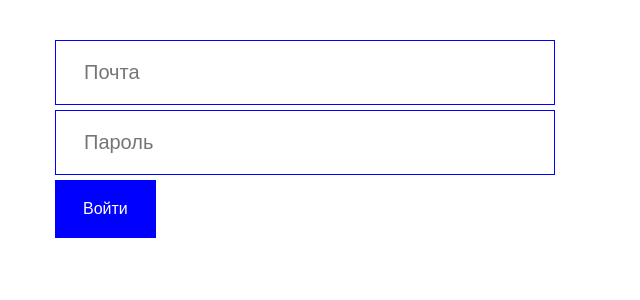
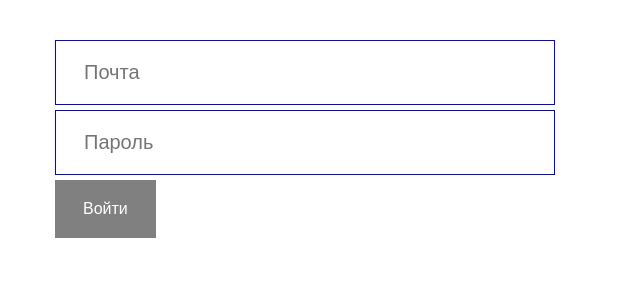
Before and after one commit to Az212At/registration, a Vue app: page /#/ in a window 1280 px wide. Shown: the top 300 px of the page, without its empty margins (0-640 px from the left). Built offline with nearby package versions, Linux system fonts and the light colour scheme.

Commit message:
InputBoxRegistration

```diff
--- /dev/null
+++ b/src/components/InputBoxRegistration.vue
@@ -0,0 +1,60 @@
+<script>
+import ButtonRegistration from "@/ui/ButtonRegistration.vue";
+import InputBoxPassword from "@/ui/InputBoxPassword.vue";
+import InputBoxEmail from "@/ui/InputBoxEmail.vue";
+
+export default {
+  name: "InputBoxRegistration",
+
+  components: {
+    InputBoxEmail,
+    InputBoxPassword,
+    ButtonRegistration,
+  },
+
+  data() {
+    return {
+      email: "",
+      password: "",
+    };
+  },
+
+  computed: {
+    validateForm() {
+      const emailRegex = /^[^\s@]+@[^\s@]+\.[^\s@]+$/;
+      const isEmailValid = emailRegex.test(this.email);
+      const isPasswordValid = this.password.trim().length >= 8;
+
+      return isEmailValid && isPasswordValid;
+    },
+  },
+
+  methods: {
+    login() {
+      if (this.validateForm) {
+        localStorage.setItem("email", this.email);
+        this.$router.push("/myHome");
+      }
+    },
+  },
+};
+</script>
+
+<template>
+  <div class="input-box-registration">
+    <div class="container">
+      <form id="registration-form" class="form" @submit.prevent="login">
+        <InputBoxEmail v-model="email" />
+
+        <InputBoxPassword v-model="password" />
+
+        <ButtonRegistration :disabled="!validateForm" type="submit" />
+      </form>
+    </div>
+  </div>
+</template>
+
+<style lang="scss" scoped>
+.input-box-registration {
+}
+</style>
--- a/src/components/MyRegistration.vue
+++ b/src/components/MyRegistration.vue
@@ -1,54 +1,16 @@
 <script>
-import InputBoxEmail from "../ui/InputBoxEmail.vue";
-import InputBoxPassword from "../ui/InputBoxPassword.vue";
-import ButtonRegistration from "../ui/ButtonRegistration.vue";
+import InputBoxRegistration from "@/components/InputBoxRegistration.vue";
 export default {
   name: "MyRegistration",
 
   components: {
-    InputBoxEmail,
-    InputBoxPassword,
-    ButtonRegistration,
-  },
-
-  data() {
-    return {
-      email: "",
-      password: "",
-    };
-  },
-
-  computed: {
-    validateForm() {
-      const emailRegex = /^[^\s@]+@[^\s@]+\.[^\s@]+$/;
-      const isEmailValid = emailRegex.test(this.email);
-      const isPasswordValid = this.password.trim().length >= 8;
-
-      return isEmailValid && isPasswordValid;
-    },
-  },
-
-  methods: {
-    login() {
-      if (this.validateForm) {
-        localStorage.setItem("email", this.email);
-        this.$router.push("/myHome");
-      }
-    },
+    InputBoxRegistration,
   },
 };
 </script>
 
 <template>
-  <div class="container">
-    <form id="registration-form" class="form" @submit.prevent="login">
-      <InputBoxEmail v-model="email" />
-
-      <InputBoxPassword v-model="password" />
-
-      <ButtonRegistration :disabled="isFormValid" type="submit" />
-    </form>
-  </div>
+  <InputBoxRegistration />
 </template>
 
 <style>
--- a/src/ui/ButtonRegistration.vue
+++ b/src/ui/ButtonRegistration.vue
@@ -14,11 +14,19 @@ export default {
       default: "button",
     },
   },
+
+  methods: {
+    submitForm() {
+      this.$emit("submitForm");
+    },
+  },
 };
 </script>
 
 <template>
-  <button :type="type" class="btn" :disabled="disabled">Войти</button>
+  <button :type="type" class="btn" :disabled="disabled" @click="submitForm">
+    Войти
+  </button>
 </template>
 
 <style lang="css" scoped>
```
